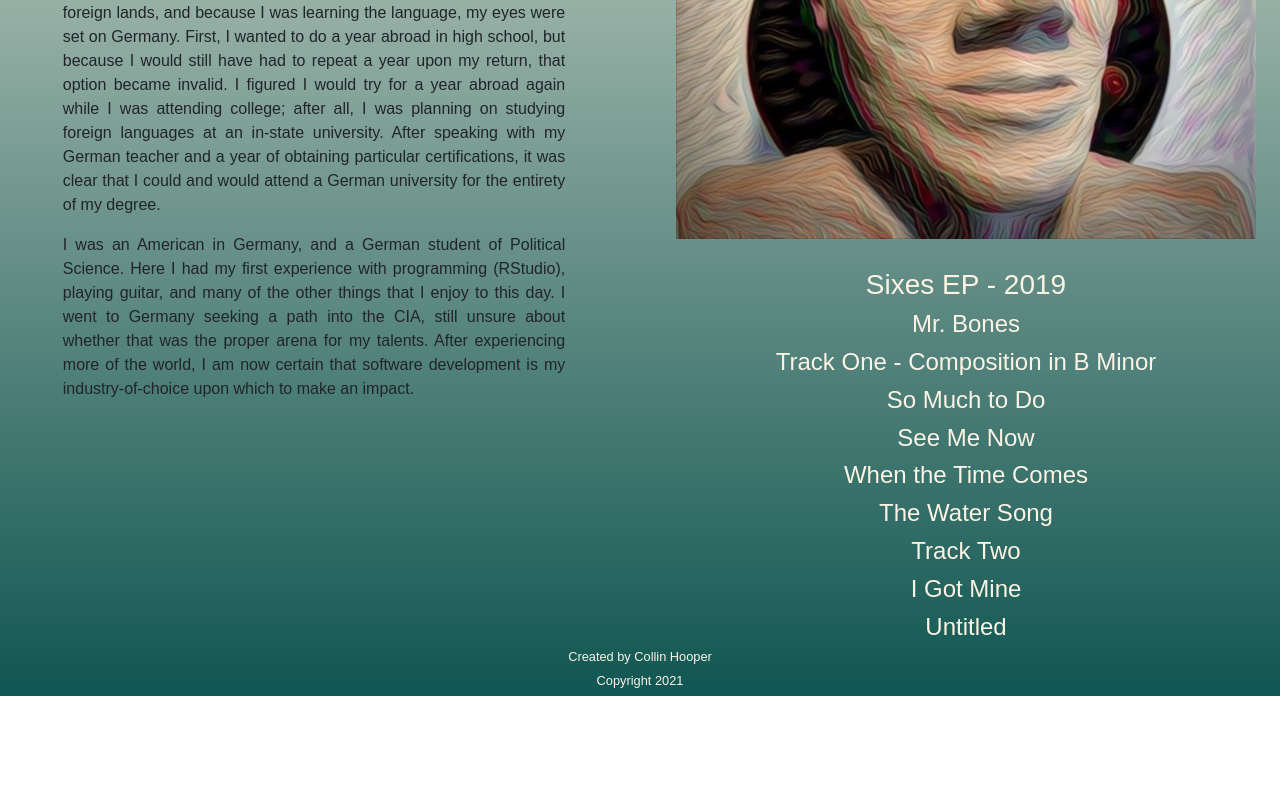
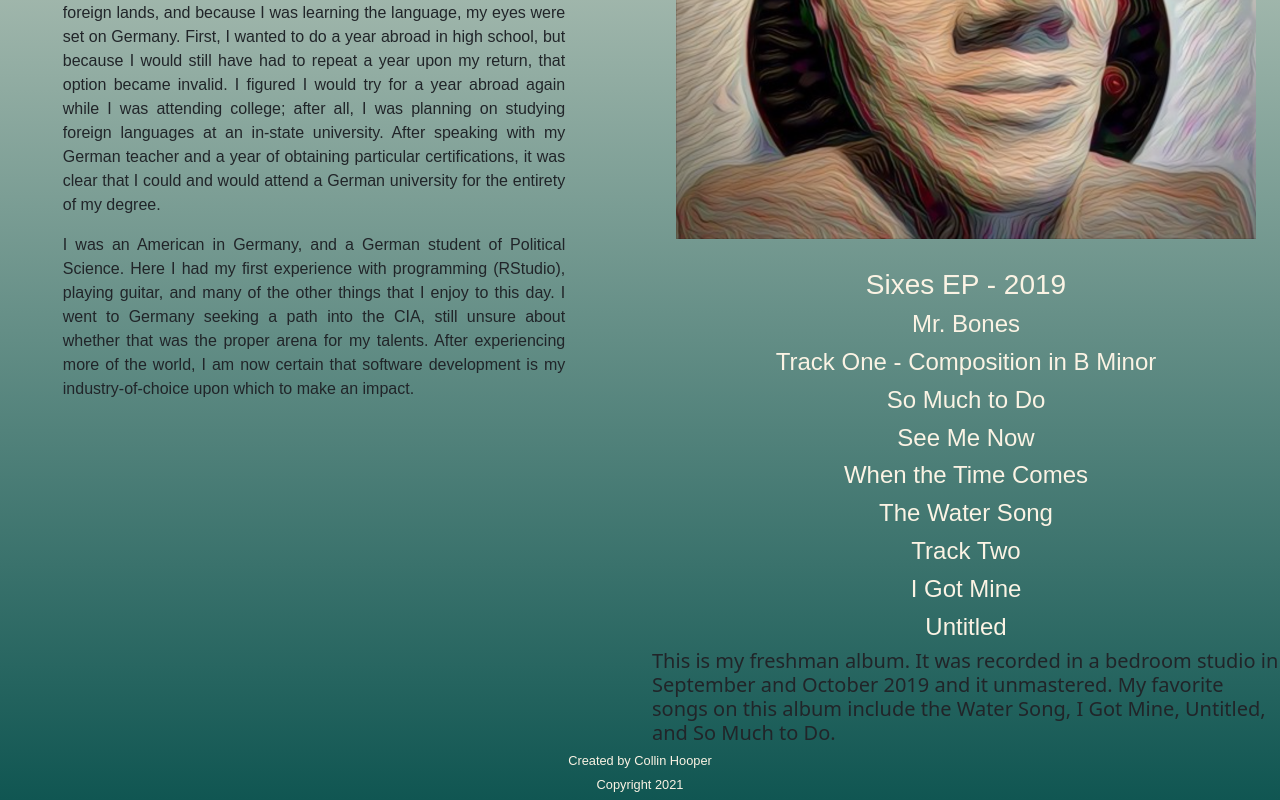
Before and after one commit to cdh616x/webmk6, a React (Create React App) app: page /goodies in a window 1280 px wide. Shown: the part 514-1314 px from the top of the page. Before the commit the page ends 1210 px from the top, so only its background shows below. Built offline with nearby package versions, Linux system fonts and the light colour scheme; a web font is replaced by a local one.

Commit message:
new build
added some text to the goodies page

```diff
--- a/src/routes/goodies.jsx
+++ b/src/routes/goodies.jsx
@@ -65,6 +65,7 @@ export default function Goodies() {
               <h4>
                 <a href="https://soundcloud.com/user-228624729/untitled" target="_blank">Untitled</a>
               </h4>
+              <h5>This is my freshman album. It was recorded in a bedroom studio in September and October 2019 and it unmastered. My favorite songs on this album include the Water Song, I Got Mine, Untitled, and So Much to Do.</h5>
           </div>
         </div>
       </section>
```
Also changed, not shown: 6 other files (tests, documents, lock files or other folders).
